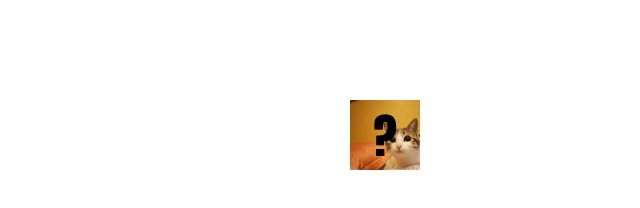
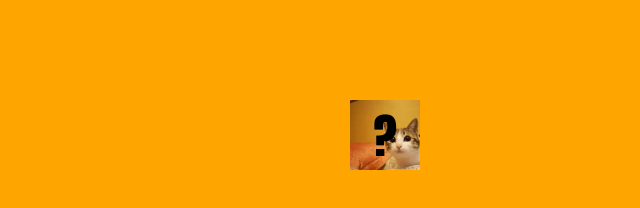
Before and after one commit to dlangenstein/dlangenstein.github.io, a plain HTML site: page fsd-projects/bouncing-box/index.html in a window 1280 px wide. Shown: the whole page, without its empty margins (640-1280 px from the left). Drawn offline with Linux system fonts and the light colour scheme.

Commit message:
completed bouncing box project

```diff
--- a/fsd-projects/bouncing-box/index.html
+++ b/fsd-projects/bouncing-box/index.html
@@ -23,6 +23,7 @@
 
       .board {
         height: 100vh;
+        background-color: orange;
       }
     </style>
     <!-- 	<script src="//cdnjs.cloudflare.com/ajax/libs/jquery/2.1.1/jquery.min.js"></script> -->
@@ -57,7 +58,7 @@
         box.on("click", handleBoxClick);
 
         // moves the Box to a new position on the screen along the X-Axis
-        function moveBoxTo(newPositionX) {
+        function moveBoxTo(newPositionX, newPositionY) {
           box.css("left", newPositionX);
         }
 
@@ -72,8 +73,10 @@
 
         // TODO 2 - Variable declarations
         var positionX = 0;
+        var positionY = 0;
         var points = 0;
         var speed = 10;
+
 
 
         /**
@@ -82,12 +85,11 @@
          * If the box drifts off the screen, turn it around!
          */
         function update() {
-         moveBoxTo(positionX);
-         positionX += speed;
+         moveBoxTo(positionX, positionY);
+         positionX = positionX + speed;
          if (positionX > boardWidth) {
           speed *= -1;
-         }
-         else if (positionX < 0) {
+         } else if (positionX < 0) {
           speed *= -1;
          }
 
```
